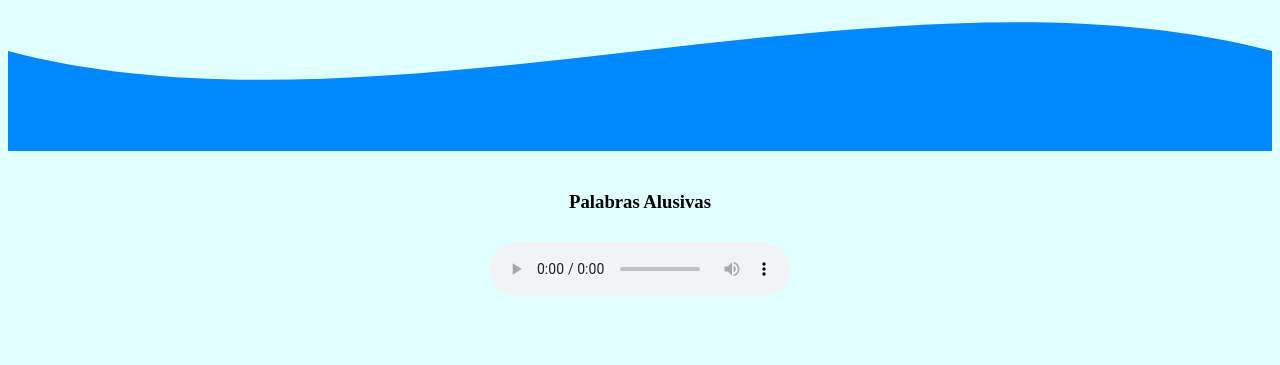
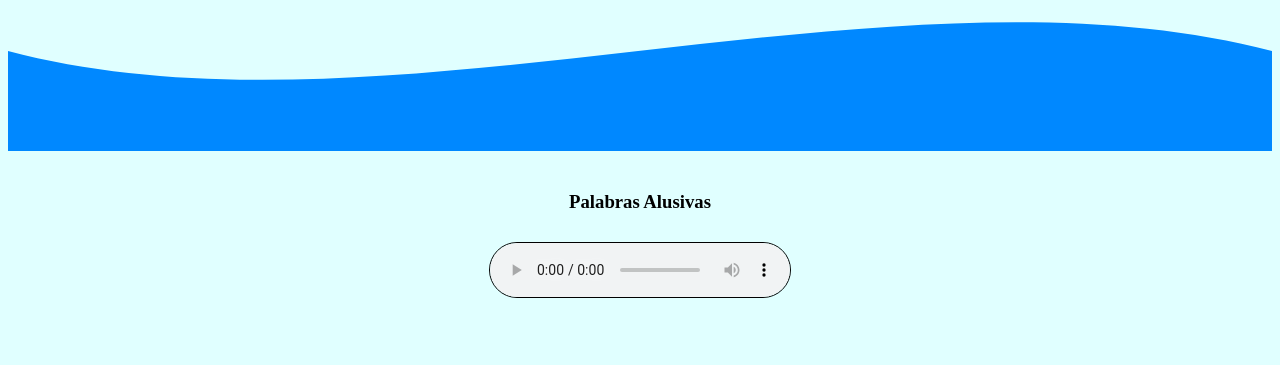
Before and after one commit to Charlywebs/TEST, a plain HTML site: page index.html in a window 1280 px wide. Shown: the part 1851-2216 px from the top of the page. Drawn offline with Linux system fonts and the light colour scheme.

Commit message:
border audio

```diff
--- a/css/style.css
+++ b/css/style.css
@@ -125,6 +125,8 @@ form {
 .audiodisplay {
     margin-top: 10px;
     margin-bottom: 50px;
+    border: 1px solid black;
+    border-radius: 30px;
 }
 
 footer {
```
